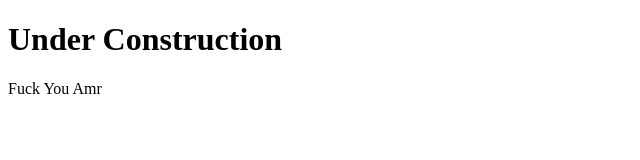
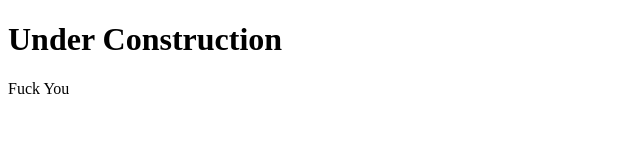
Before and after one commit to notneela/notneela.github.io, a plain HTML site: page index.html in a window 1280 px wide. Shown: the full height of the page, 0-640 px from the left. Drawn offline with Linux system fonts and the light colour scheme.

Commit message:
Update index.html

```diff
--- a/index.html
+++ b/index.html
@@ -2,6 +2,6 @@
 <html>
 <body>
 <h1>Under Construction</h1>
-<p>Fuck You Amr</p>
+<p>Fuck You</p>
 </body>
 </html>
```
